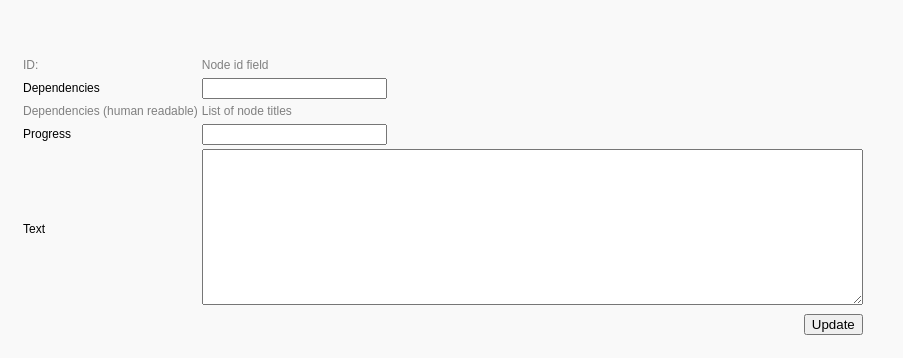
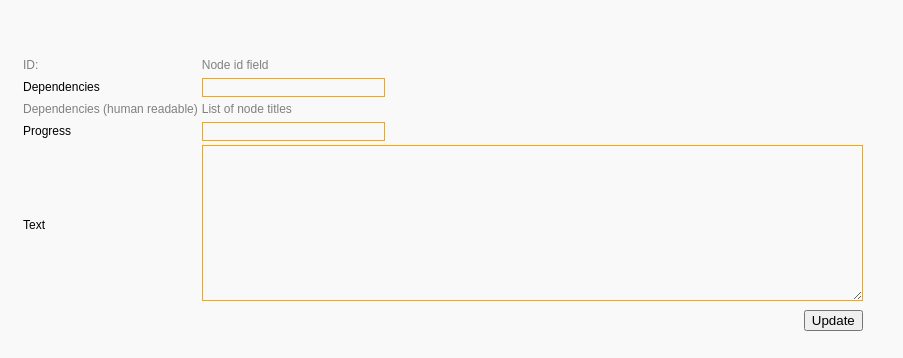
Before and after one commit to nvmsgeoikt/graph, a plain HTML site: page index.html in a window 1280 px wide. Shown: the part 571-929 px from the top of the page, without its empty margins (0-903 px from the left). Drawn offline with nearby package versions, Linux system fonts and the light colour scheme.

Commit message:
Style changes

```diff
--- a/style.css
+++ b/style.css
@@ -4,3 +4,12 @@ body{
   font:12px/17px Arial, sans-serif;
   background:#f9f9f9;
 }
+textarea {
+    background: #f9f9f9;
+    border: 1px solid #ffa500;
+    resize:vertical;
+}
+input {
+    background: #f9f9f9;
+    border: 1px solid #ffa500;
+}
```
